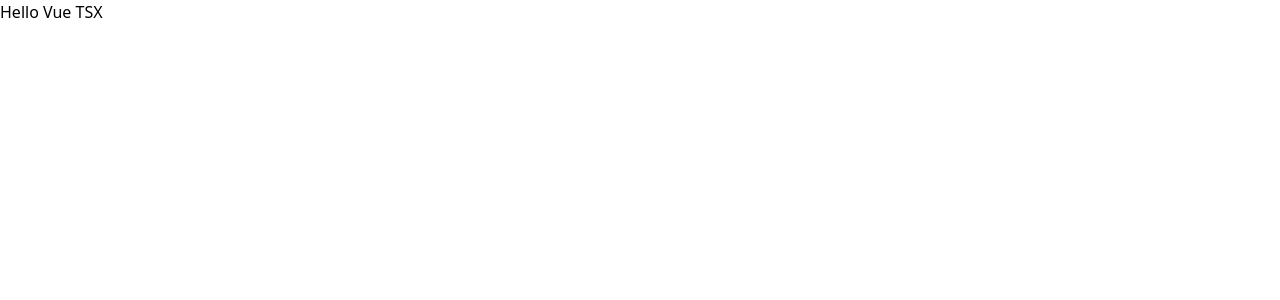
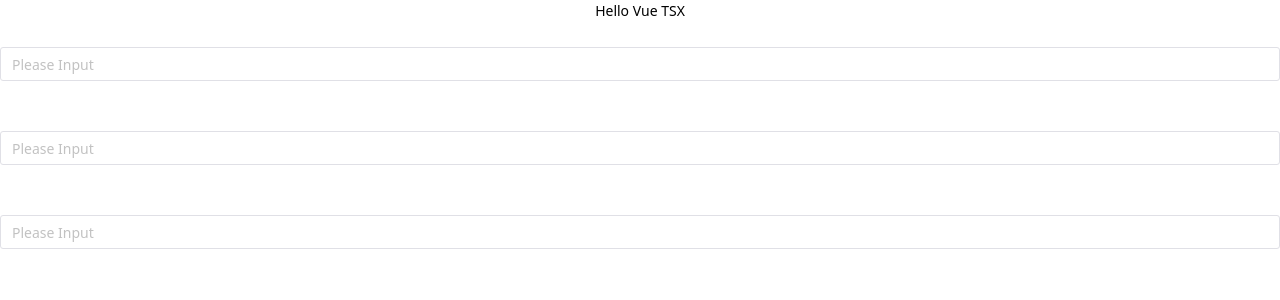
Before and after one commit to Anything-But-Ordinary/closure-admin, a Vue app: page /login in a window 1280 px wide. Before the commit this address had no page. Shown: the top 300 px of the page. Built offline with nearby package versions, Linux system fonts and the light colour scheme.

Commit message:
feat: add RouterView

```diff
--- a/index.html
+++ b/index.html
@@ -5,7 +5,7 @@
   <meta charset="UTF-8" />
   <link rel="icon" href="/favicon.ico" />
   <meta name="viewport" content="width=device-width, initial-scale=1.0" />
-  <link rel="icon" href="./public/letter.jpg">
+  <link rel="icon" href="/letter.jpg">
   <title>Vite App</title>
 </head>
 
--- a/package.json
+++ b/package.json
@@ -13,6 +13,7 @@
     "gen": "graphql-codegen --config codegen.yml"
   },
   "dependencies": {
+    "@apollo/client": "^3.5.10",
     "@graphql-codegen/typescript-vue-apollo": "^3.2.8",
     "graphql": "^16.3.0",
     "pinia": "^2.0.11",
--- a/src/App.tsx
+++ b/src/App.tsx
@@ -1,10 +1,12 @@
 import { defineComponent } from "vue";
+import { RouterView } from "vue-router";
 
 export default defineComponent({
   setup() {
     return () => (
       <>
-        <div>Hello Vue TSX</div>
+        <div class="text-center">Hello Vue TSX</div>
+        <RouterView />
       </>
     );
   },
--- a/src/router/index.ts
+++ b/src/router/index.ts
@@ -6,8 +6,14 @@ const router = createRouter({
   routes: [
     {
       path: "/",
+      redirect: "/login",
       name: "main",
       component: App,
+    },
+    {
+      path: "/login",
+      name: "login",
+      component: () => import("@/views/login"),
     },
   ],
 });
--- a/src/views/login/index.tsx
+++ b/src/views/login/index.tsx
@@ -1,2 +1,27 @@
-import { defineComponent } from "vue";
+import { defineComponent, ref } from "vue";
 import styles from "./index.module.scss";
+import { NForm, NFormItem, NInput, type FormInst } from "naive-ui";
+
+export default defineComponent({
+  setup() {
+    const formRef = ref<FormInst | null>(null);
+
+    return () => (
+      <>
+        <div class="">
+          <NForm ref={formRef}>
+            <NFormItem>
+              <NInput />
+            </NFormItem>
+            <NFormItem>
+              <NInput />
+            </NFormItem>
+            <NFormItem>
+              <NInput />
+            </NFormItem>
+          </NForm>
+        </div>
+      </>
+    );
+  },
+});
```
Also changed, not shown: src/main.ts (+17 -2 lines), 1 other file (tests, documents, lock files or other folders).
